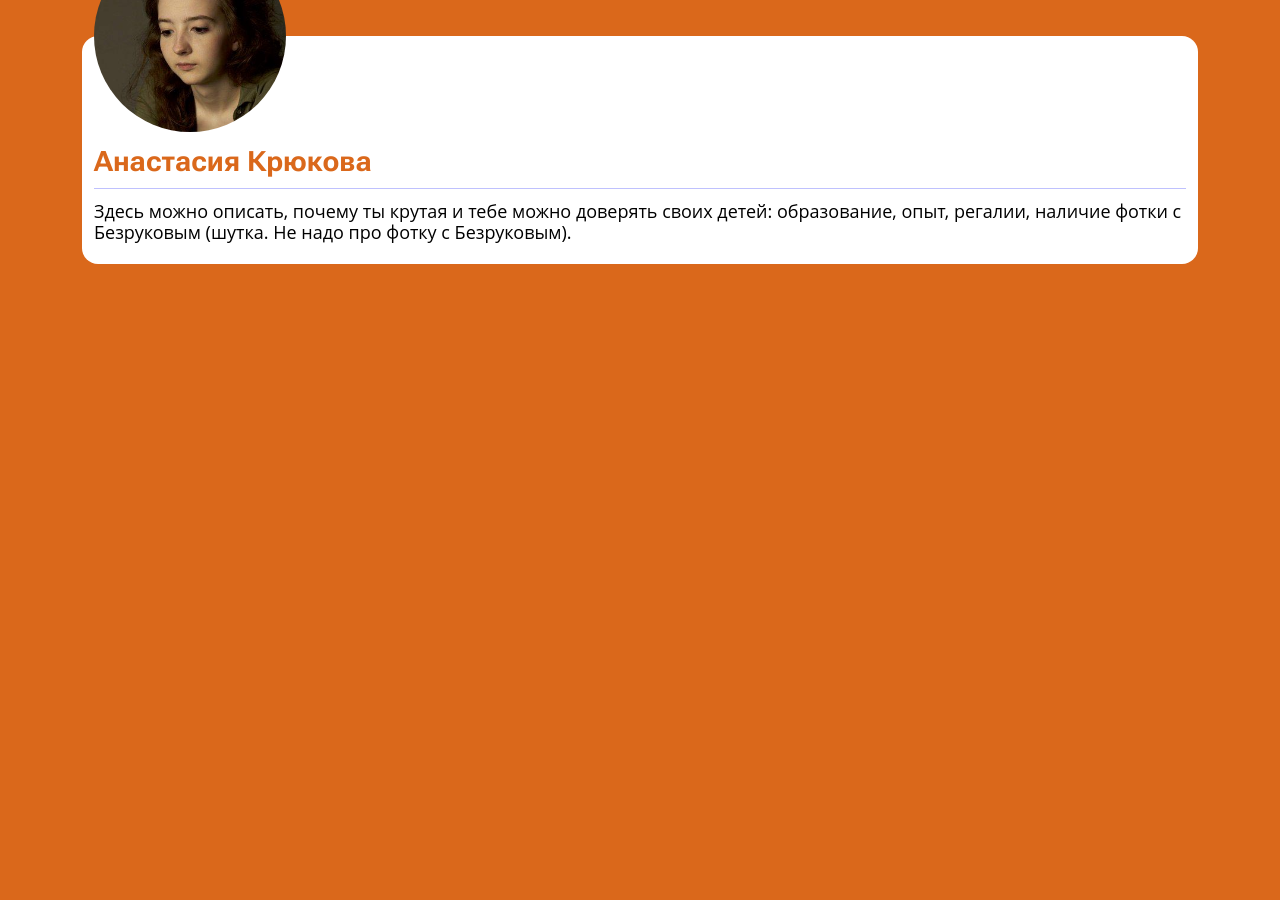
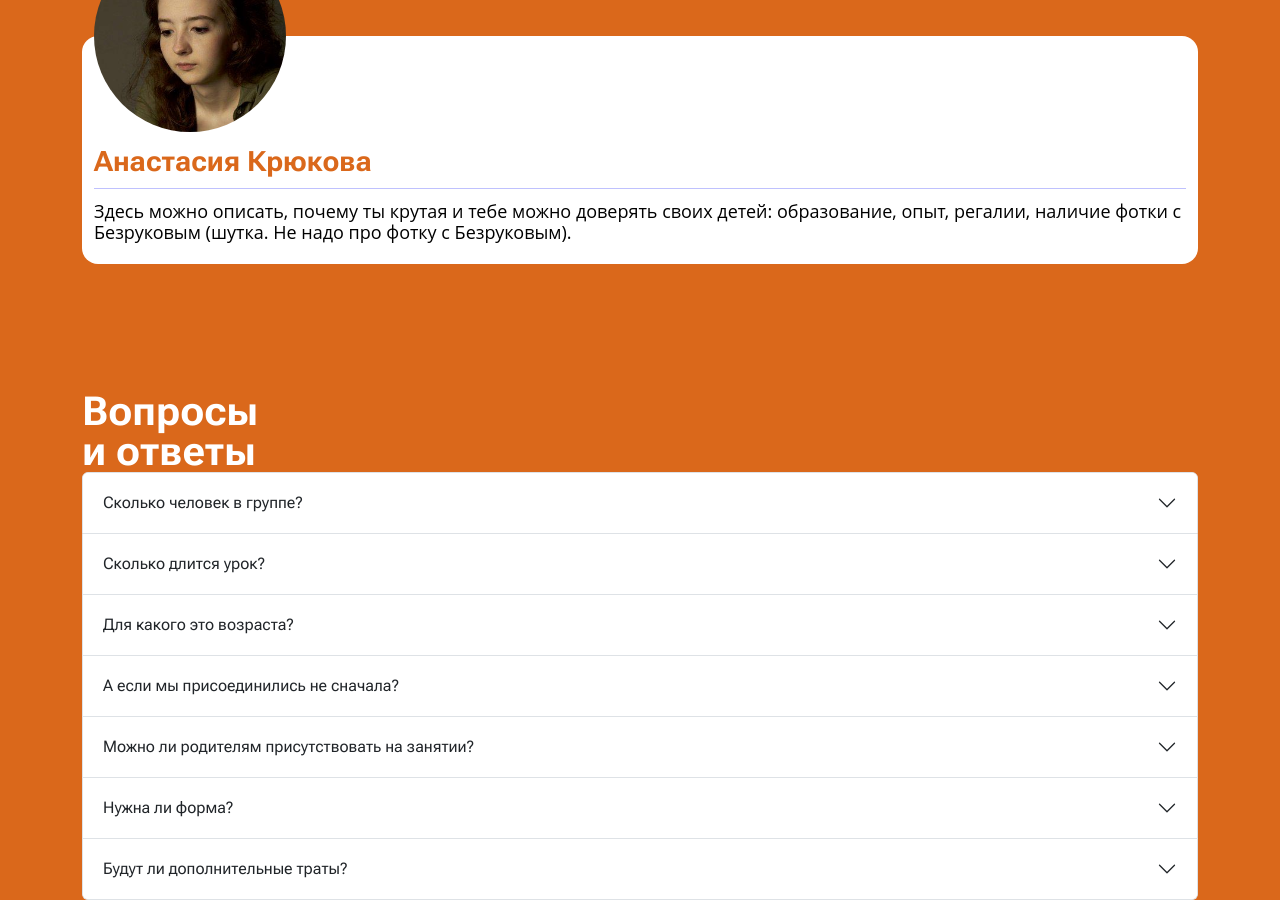
Before and after one commit to 1640max/mart, a Jekyll site: the page built from index.html, in a window 1280 px wide and 900 px high, scrolled down 6203 px. Built offline with Jekyll 4.4.1, drawn with Linux system fonts in a browser that asks for light colours; before the commit the page ends 6467 px from its top, so only the background shows below that.

Commit message:
Добавил Вопросы и ответы

```diff
--- /dev/null
+++ b/_includes/accordion-item.html
@@ -0,0 +1,27 @@
+{% comment %}
+  Ахтунг, костыль.
+  Бутстраповский collapse требует указывать id: у блока, который сворачиваем, и у кнопки, которая сворачивание триггерит. У них в примерах id указан вручную. Я же генерю его из заголовка, чтобы хоть как-то автоматизировать этот процесс. Так я получаю уникальные айдишники для каждого вопроса.
+{% endcomment %}
+
+{%- capture id -%}
+  {{ include.heading | split: "" | reverse | join: "" | truncate: 20, "" | url_encode }}
+{%- endcapture -%}
+
+<div class="accordion-item">
+  <h3 class="h3 accordion-header">
+    <button
+      class="accordion-button collapsed"
+      type="button"
+      data-bs-toggle="collapse"
+      data-bs-target="#{{ id }}"
+      aria-expanded="false"
+      aria-controls="{{ id }}">
+      {{ include.heading }}
+    </button>
+  </h3>
+  <div id="{{ id }}" class="accordion-collapse collapse">
+    <div class="accordion-body">
+      {{ include.text }}
+    </div>
+  </div>
+</div>
--- a/index.html
+++ b/index.html
@@ -132,4 +132,40 @@ layout: page
     </div>
   </section>
 
+  <section class="container">
+    <h2 class="h1">Вопросы<br>и ответы</h2>
+    <div class="accordion">
+      {% include accordion-item.html
+        heading="Сколько человек в группе?"
+        text="Не более 10, чтобы в течение урока уделить внимание каждому"
+      %}
+      {% include accordion-item.html
+        heading="Сколько длится урок?"
+        text="123"
+      %}
+      {% include accordion-item.html
+        heading="Для какого это возраста?"
+        text="Не более 10, чтобы в течение урока уделить внимание каждому"
+      %}
+      {% include accordion-item.html
+        heading="А если мы присоединились не сначала?"
+        text="123"
+      %}
+
+      {% include accordion-item.html
+        heading="Можно ли родителям присутствовать на занятии?"
+        text="Не более 10, чтобы в течение урока уделить внимание каждому"
+      %}
+      {% include accordion-item.html
+        heading="Нужна ли форма?"
+        text="123"
+      %}
+
+      {% include accordion-item.html
+        heading="Будут ли дополнительные траты?"
+        text="Не более 10, чтобы в течение урока уделить внимание каждому"
+      %}
+    </div>
+  </section>
+
 </main>
```
